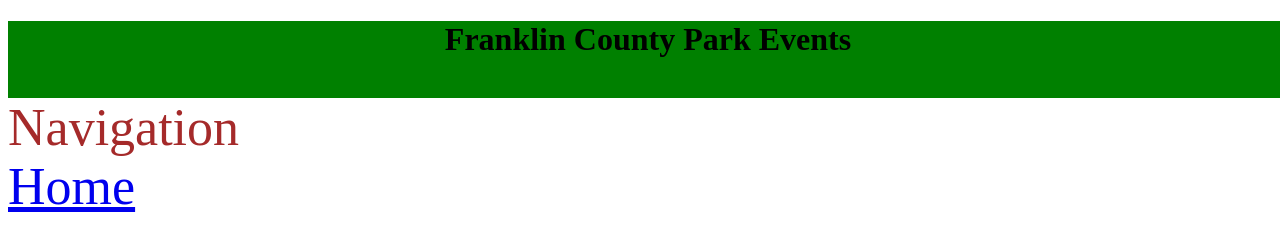
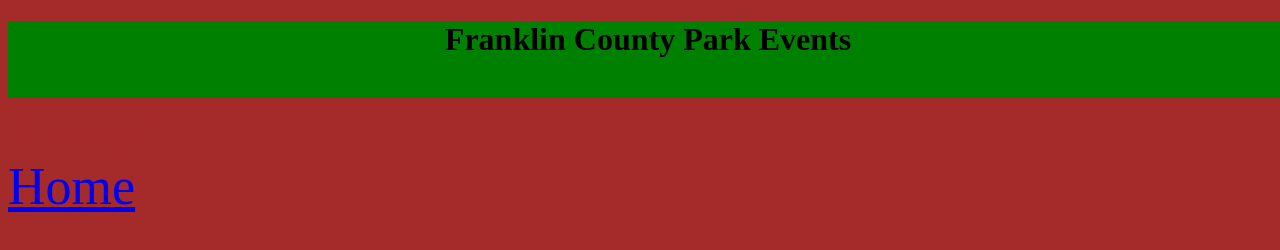
Before and after one commit to dherbert1/FCParks, a plain HTML site: page events.html in a window 1280 px wide. Drawn offline with Linux system fonts and the light colour scheme.

Commit message:
Background change

```diff
--- a/events.html
+++ b/events.html
@@ -1,5 +1,5 @@
 <!DOCTYPE html>
-<html>
+<html class="event">
 <head>
     <!-- Text & View Setup -->
     <meta charset="UTF-8">
--- a/style.css
+++ b/style.css
@@ -8,3 +8,6 @@
     font-size: 52px;
     color: brown;
 }
+.event{
+    background-color: brown;
+}
```
